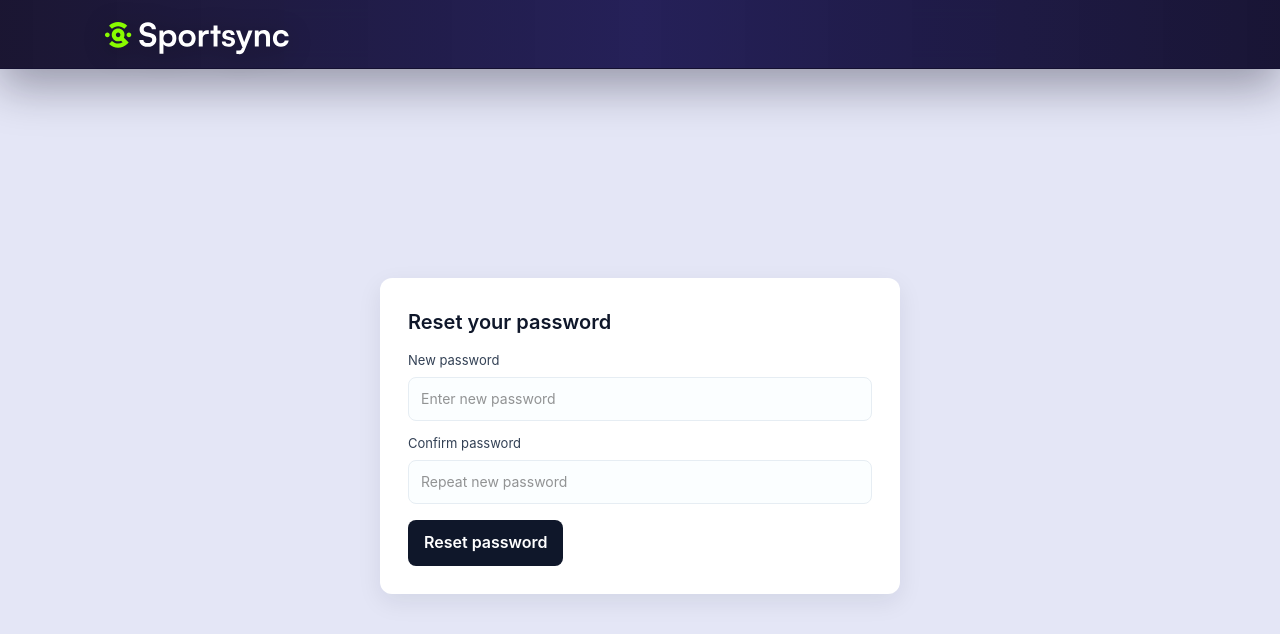
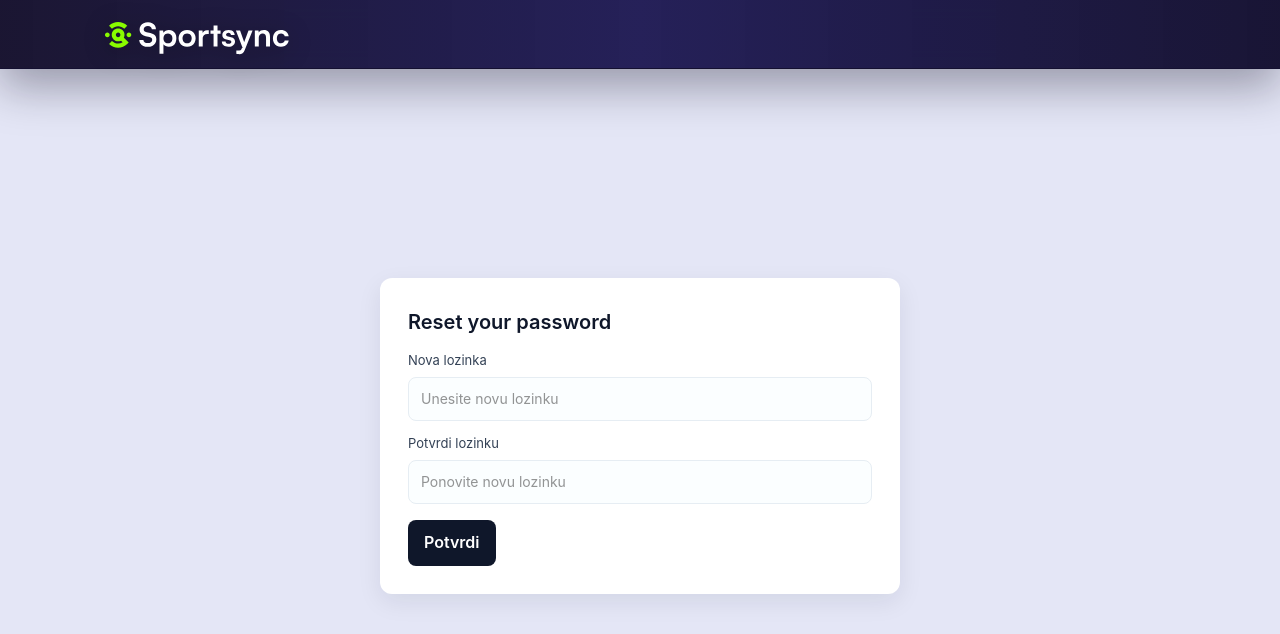
Before and after one commit to KAndrej90/sportsync-web, a Next.js app: page /reset-password in a window 1280 px wide. Shown: the top 634 px of the page. Built offline with nearby package versions, Linux system fonts and the light colour scheme.

Commit message:
valiation and croatian lang

```diff
--- a/src/app/reset-password/page.tsx
+++ b/src/app/reset-password/page.tsx
@@ -25,14 +25,36 @@ export default function ResetPasswordPage() {
   }, [])
 
   const validate = () => {
-    if (password.length < 8) {
-      setError("Password must be at least 8 characters")
+    if (!password) {
+      setError("Lozinka je obavezna.")
       return false
     }
-    if (password !== confirm) {
-      setError("Passwords do not match")
+
+    if (password.length < 8) {
+      setError("Lozinka mora imati najmanje 8 znakova.")
       return false
     }
+
+    if (!/[a-zčćđšž]/.test(password)) {
+      setError("Lozinka mora sadržavati barem jedno malo slovo.")
+      return false
+    }
+
+    if (!/[A-ZČĆĐŠŽ]/.test(password)) {
+      setError("Lozinka mora sadržavati barem jedno veliko slovo.")
+      return false
+    }
+
+    if (!/\d/.test(password)) {
+      setError("Lozinka mora sadržavati barem jednu brojku.")
+      return false
+    }
+
+    if (password !== confirm) {
+      setError("Lozinke se ne podudaraju")
+      return false
+    }
+
     setError("")
     return true
   }
@@ -58,14 +80,14 @@ export default function ResetPasswordPage() {
       }
 
       const data = await res.json().catch(() => ({}))
-      setSuccess(data?.message || "Password reset successfully.")
+      setSuccess(data?.message || "Lozinka je uspješno promjenjena.")
       setPassword("")
       setConfirm("")
     } catch (err: unknown) {
       if (err instanceof Error) {
-        setError(err.message || "Failed to reset password. Please try again.")
+        setError(err.message || "Nismo uspjeli promjeniti lozinku. Molimo pokušajte ponovo.")
       } else {
-        setError(String(err) || "Failed to reset password. Please try again.")
+        setError(String(err) || "Nismo uspjeli promjeniti lozinku. Molimo pokušajte ponovo.")
       }
     } finally {
       setLoading(false)
@@ -92,7 +114,7 @@ export default function ResetPasswordPage() {
       <h1 className={styles.title}>Reset your password</h1>
       <form onSubmit={handleSubmit} aria-label="Reset password form" className={styles.form}>
         <div className={styles.field}>
-          <label className={styles.label} htmlFor="password">New password</label>
+          <label className={styles.label} htmlFor="password">Nova lozinka</label>
           <input
             id="password"
             className={styles.input}
@@ -101,12 +123,12 @@ export default function ResetPasswordPage() {
             onChange={(e) => setPassword(e.target.value)}
             disabled={disabled}
             autoComplete="new-password"
-            placeholder="Enter new password"
+            placeholder="Unesite novu lozinku"
           />
         </div>
 
         <div className={styles.field}>
-          <label className={styles.label} htmlFor="confirm">Confirm password</label>
+          <label className={styles.label} htmlFor="confirm">Potvrdi lozinku</label>
           <input
             id="confirm"
             className={styles.input}
@@ -115,7 +137,7 @@ export default function ResetPasswordPage() {
             onChange={(e) => setConfirm(e.target.value)}
             disabled={disabled}
             autoComplete="new-password"
-            placeholder="Repeat new password"
+            placeholder="Ponovite novu lozinku"
           />
         </div>
 
@@ -129,7 +151,7 @@ export default function ResetPasswordPage() {
 
         <div className={styles.buttonRow}>
           <button type="submit" disabled={disabled} className={styles.button}>
-            {loading ? "Saving…" : "Reset password"}
+            {loading ? "Spremanje" : "Potvrdi"}
           </button>
         </div>
       </form>
```
